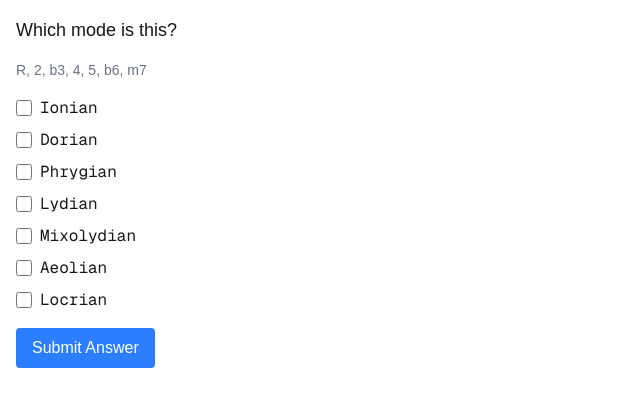
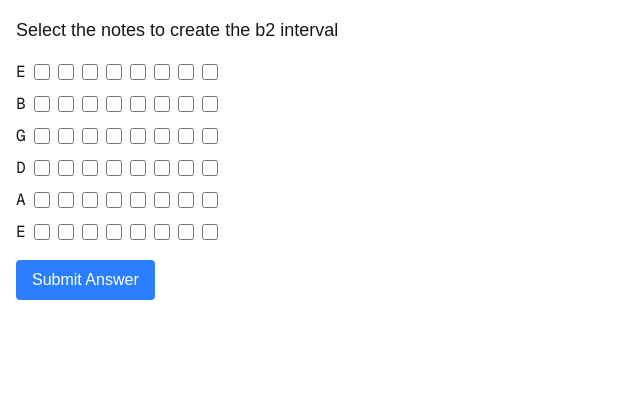
Before and after one commit to DJSethDuncan/theory, a Next.js app: page / in a window 1280 px wide. Shown: the top 406 px of the page, without its empty margins (0-640 px from the left). Built offline with nearby package versions, Linux system fonts and the light colour scheme.

Commit message:
add interval questions

```diff
--- a/src/bin/intervals.json
+++ b/src/bin/intervals.json
@@ -1 +1,16 @@
-["b2", "2", "#2", "b3", "3", "#3", "4", "b5", "5", "#5", "6", "m7", "M7"]
+{
+  "allIntervals":["b2", "2", "#2", "b3", "3", "#3", "4", "b5", "5", "#5", "6", "m7", "M7"],
+  "halfStepIntervals": {
+    "1": ["b2"],
+    "2": ["2"],
+    "3": ["#2", "b3"],
+    "4": ["3"],
+    "5": ["#3", "4"],
+    "6": ["b5"],
+    "7": ["5"],
+    "8": ["#5", "b6"],
+    "9": ["6"],
+    "10": ["#6", "m7"],
+    "11": ["M7"]
+  }
+}
--- /dev/null
+++ b/src/bin/strings.json
@@ -0,0 +1,8 @@
+[
+  "E",
+  "B",
+  "G",
+  "D",
+  "A",
+  "E"
+]
--- a/src/components/question.tsx
+++ b/src/components/question.tsx
@@ -1,4 +1,6 @@
 import type { TQuestion } from "@/modules/question";
+import { scoreIntervals } from "@/modules/intervals";
+import strings from "@/bin/strings.json";
 import { useState, useEffect } from "react";
 
 export default function Question({
@@ -9,6 +11,7 @@ export default function Question({
   onSubmit: () => void;
 }) {
   const [selectedOptions, setSelectedOptions] = useState<string[]>([]);
+  const [selectedIntervals, setSelectedIntervals] = useState<[number, number][]>([]);
   const [isCorrect, setIsCorrect] = useState<boolean | null>(null);
   const [hasSubmitted, setHasSubmitted] = useState(false);
 
@@ -23,23 +26,66 @@ export default function Question({
     setHasSubmitted(false);
   };
 
+  const handleIntervalChange = () => {
+    const checkboxes = document.querySelectorAll('input[type="checkbox"]');
+    const intervals: [number, number][] = [];
+    checkboxes.forEach(checkbox => {
+      if ((checkbox as HTMLInputElement).checked) {
+        const x = parseInt(checkbox.getAttribute('data-x') || '0');
+        const y = parseInt(checkbox.getAttribute('data-y') || '0');
+        intervals.push([x, y]);
+      }
+    });
+    setSelectedIntervals(intervals);
+    if (intervals.length === 2) {
+      checkboxes.forEach(checkbox => {
+        if (!(checkbox as HTMLInputElement).checked) {
+          (checkbox as HTMLInputElement).disabled = true;
+        }
+      });
+    } else {
+      checkboxes.forEach(checkbox => {
+        (checkbox as HTMLInputElement).disabled = false;
+      });
+    }
+  };
+
   const handleSubmit = () => {
+    let isAnswerCorrect = false;
+    switch (question.type) {
+      case "msq":
         const selectedOptionsAreCorrect = selectedOptions.every(option =>
-      question.correctAnswers.includes(option)
+          question.msqCorrectAnswers.includes(option)
         );
 
-    const unselectedOptionsAreCorrect = question.options
+        const unselectedOptionsAreCorrect = question.msqOptions
           .filter(option => !selectedOptions.includes(option))
-      .every(option => !question.correctAnswers.includes(option));
+          .every(option => !question.msqCorrectAnswers.includes(option));
 
-    const isAnswerCorrect = selectedOptionsAreCorrect && unselectedOptionsAreCorrect;
+          isAnswerCorrect = selectedOptionsAreCorrect && unselectedOptionsAreCorrect;
           setIsCorrect(isAnswerCorrect);
           setHasSubmitted(true);
+          break;
+      case "interval":
+        isAnswerCorrect = scoreIntervals(selectedIntervals, question.meta);
+        setIsCorrect(isAnswerCorrect);
+        setHasSubmitted(true);
+        break;
+    }
+  };
 
+  const clearCheckedBoxes = () => {
+    const checkboxes = document.querySelectorAll('input[type="checkbox"]');
+    checkboxes.forEach(checkbox => {
+      (checkbox as HTMLInputElement).checked = false;
+      (checkbox as HTMLInputElement).disabled = false;
+    });
   };
 
   useEffect(() => {
     setSelectedOptions([]);
+    setSelectedIntervals([]);
+    clearCheckedBoxes();
     setIsCorrect(null);
     setHasSubmitted(false);
   }, [question]);
@@ -48,8 +94,9 @@ export default function Question({
     <div className="p-4">
       <div className="text-lg font-medium mb-4">{question.question}</div>
       {question.extraText && <div className="text-sm text-gray-500 mb-4">{question.extraText}</div>}
+      {question.type === "msq" && (
         <div className="space-y-2">
-        {question.options.map((option) => (
+          {question.msqOptions.map((option) => (
             <label key={option} className="flex items-center space-x-2 cursor-pointer">
               <input
                 type="checkbox"
@@ -61,6 +108,27 @@ export default function Question({
             </label>
           ))}
         </div>
+      )}
+      {question.type === "interval" && (
+        <div className="grid grid-rows-6 gap-2">
+          {[...Array(6)].map((_, rowIndex) => (
+            <div key={rowIndex} className="flex space-x-2">
+              <span className="font-mono">{strings[rowIndex]}</span>
+              {[...Array(8)].map((_, colIndex) => (
+                <label key={colIndex} className="flex items-center">
+                  <input
+                    type="checkbox"
+                    className="h-4 w-4 rounded border-gray-300 text-blue-600 focus:ring-blue-500"
+                    data-x={colIndex}
+                    data-y={rowIndex}
+                    onChange={(e) => handleIntervalChange()}
+                  />
+                </label>
+              ))}
+            </div>
+          ))}
+        </div>
+      )}
       <div className="mt-4 space-x-4">
         <button
           onClick={handleSubmit}
--- /dev/null
+++ b/src/modules/intervals.tsx
@@ -0,0 +1,32 @@
+import intervals from "@/bin/intervals.json";
+import { TQuestion } from "./question";
+
+type THalfStepIntervals = {
+  [key: string]: string[];
+};
+
+export const getIntervalQuestion = (): TQuestion => {
+  const randomIndex = Math.floor(Math.random() * intervals.allIntervals.length);
+  const randomInterval = intervals.allIntervals[randomIndex];
+
+  return {
+    type: "interval",
+    topic: "intervals",
+    question: `Select the notes to create the ${randomInterval} interval`,
+    meta: randomInterval,
+  }
+}
+
+export const scoreIntervals = (selectedIntervals: [number, number][], questionInterval: string) => {
+  const lowestNote = selectedIntervals.reduce((lowest, current) =>
+    current[1] > lowest[1] ? current : lowest
+  );
+  const highestNote = selectedIntervals.find(interval => interval !== lowestNote)!;
+  const lowestString = lowestNote[1];
+  const highestString = highestNote[1];
+  const stringDifference = lowestString - highestString;
+  const fretDifference = highestNote[0] - lowestNote[0];
+  const halfStepsBetweenNotes = fretDifference + (stringDifference * 5); // this doesn't account for the B string yet, ffs
+  const thisInterval = (intervals.halfStepIntervals as THalfStepIntervals)[halfStepsBetweenNotes.toString()];
+  return thisInterval.includes(questionInterval);
+}
--- a/src/modules/modes.tsx
+++ b/src/modules/modes.tsx
@@ -1,5 +1,5 @@
 import easyModes from "@/bin/modes-easy.json";
-import * as possibleIntervals from "@/bin/intervals.json";
+import intervals from "@/bin/intervals.json";
 import type { TQuestion } from "./question";
 
 type TModeQuestionType = "intervalMSQ" | "identify";
@@ -24,19 +24,21 @@ export const getModeQuestion = (): TQuestion => {
       const incorrectAnswers = getIncorrectAnswers(randomMode.intervals, incorrectAnswersCount);
 
       return {
-        type: "modes",
+        topic: "modes",
+        type: "msq",
         question: `Which intervals are in the ${randomMode.name} mode?`,
-        correctAnswers: randomMode.intervals,
-        options: [...correctAnswers, ...incorrectAnswers].sort(() => Math.random() - 0.5), // makes them random
+        msqCorrectAnswers: randomMode.intervals,
+        msqOptions: [...correctAnswers, ...incorrectAnswers].sort(() => Math.random() - 0.5), // makes them random
       };
 
     case "identify":
       return {
-        type: "modes",
+        topic: "modes",
+        type: "msq",
         question: `Which mode is this?`,
         extraText: "R, " + randomMode.intervals.join(", "), // gotta have the root I guess
-        correctAnswers: [randomMode.name],
-        options: modesArray.map(mode => mode.name),
+        msqCorrectAnswers: [randomMode.name],
+        msqOptions: modesArray.map(mode => mode.name),
       };
   }
 
@@ -48,7 +50,7 @@ const getCorrectAnswers = (modeIntervals: string[], correctAnswersCount: number)
 };
 
 const getIncorrectAnswers = (correctAnswers: string[], incorrectAnswersCount: number): string[] => {
-  const incorrectAnswers = [...new Set(possibleIntervals.filter(interval => !correctAnswers.includes(interval)))];
+  const incorrectAnswers = [...new Set(intervals.allIntervals.filter(interval => !correctAnswers.includes(interval)))];
   return incorrectAnswers.slice(0, incorrectAnswersCount);
 };
 
--- a/src/modules/question.tsx
+++ b/src/modules/question.tsx
@@ -1,25 +1,39 @@
 import { getModeQuestion } from "./modes";
+import { getIntervalQuestion } from "./intervals";
+const possibleQuestionTopics = ["intervals"];
 
-const possibleQuestionTypes = ["modes"];
+type TQuestionTopic = "modes" | "intervals";
+type TQuestionType = "msq" | "interval";
 
-export type TQuestionType = "modes";
-
-export type TQuestion = {
-  type: TQuestionType;
+type TBaseQuestion = {
+  topic: TQuestionTopic;
   question: string;
   extraText?: string;
-  correctAnswers: string[];
-  options: string[];
-};
+}
+
+type TMSQQuestion = TBaseQuestion & {
+  type: "msq";
+  msqCorrectAnswers: string[];
+  msqOptions: string[];
+}
+
+type TIntervalQuestion = TBaseQuestion & {
+  type: "interval";
+  meta: string;
+}
+
+export type TQuestion = TMSQQuestion | TIntervalQuestion;
 
 export const getQuestion = (): TQuestion => {
-  const randomIndex = Math.floor(Math.random() * possibleQuestionTypes.length);
-  const questionType = possibleQuestionTypes[randomIndex];
+  const randomIndex = Math.floor(Math.random() * possibleQuestionTopics.length);
+  const questionTopic = possibleQuestionTopics[randomIndex];
 
-  switch (questionType) {
+  switch (questionTopic) {
     case "modes":
       return getModeQuestion();
+    case "intervals":
+      return getIntervalQuestion();
     default:
-      throw new Error(`Unknown question type: ${questionType}`);
+      throw new Error(`Unknown question type: ${questionTopic}`);
   }
 };
```
Lines whose indentation alone changed are shown as unchanged.
